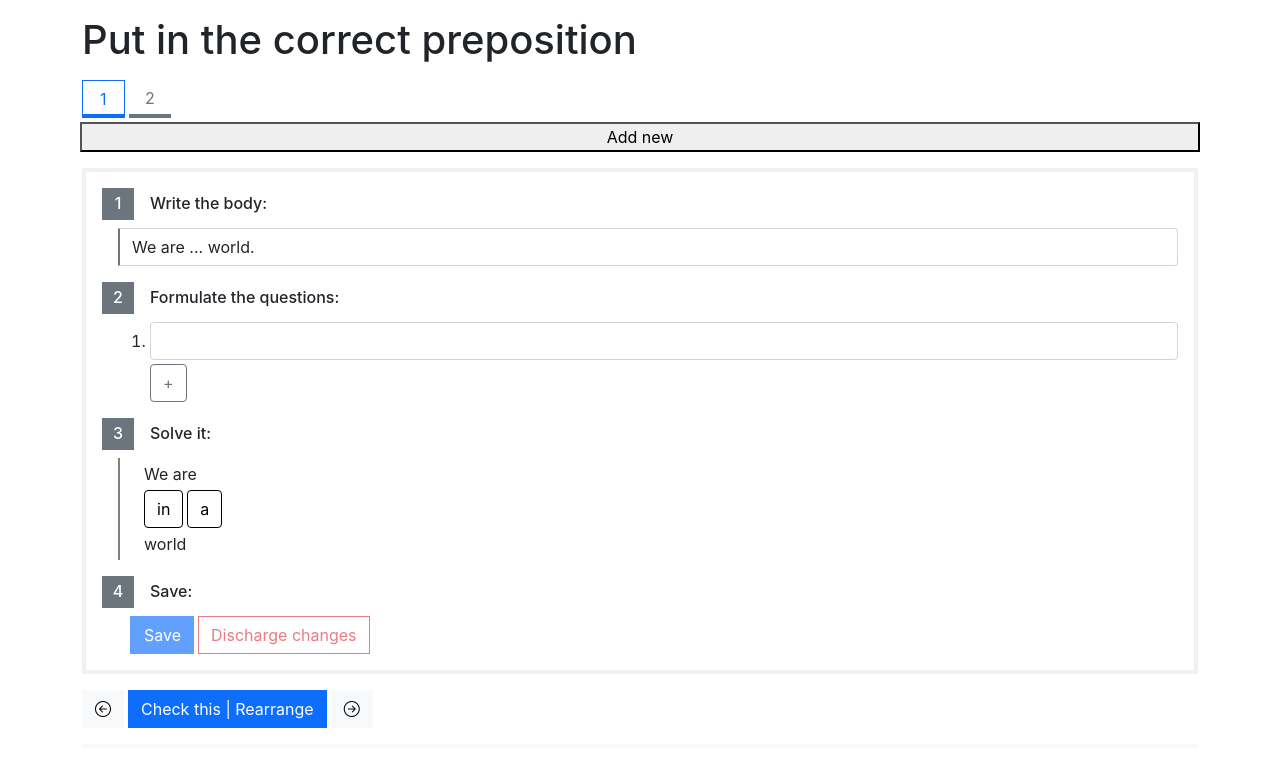
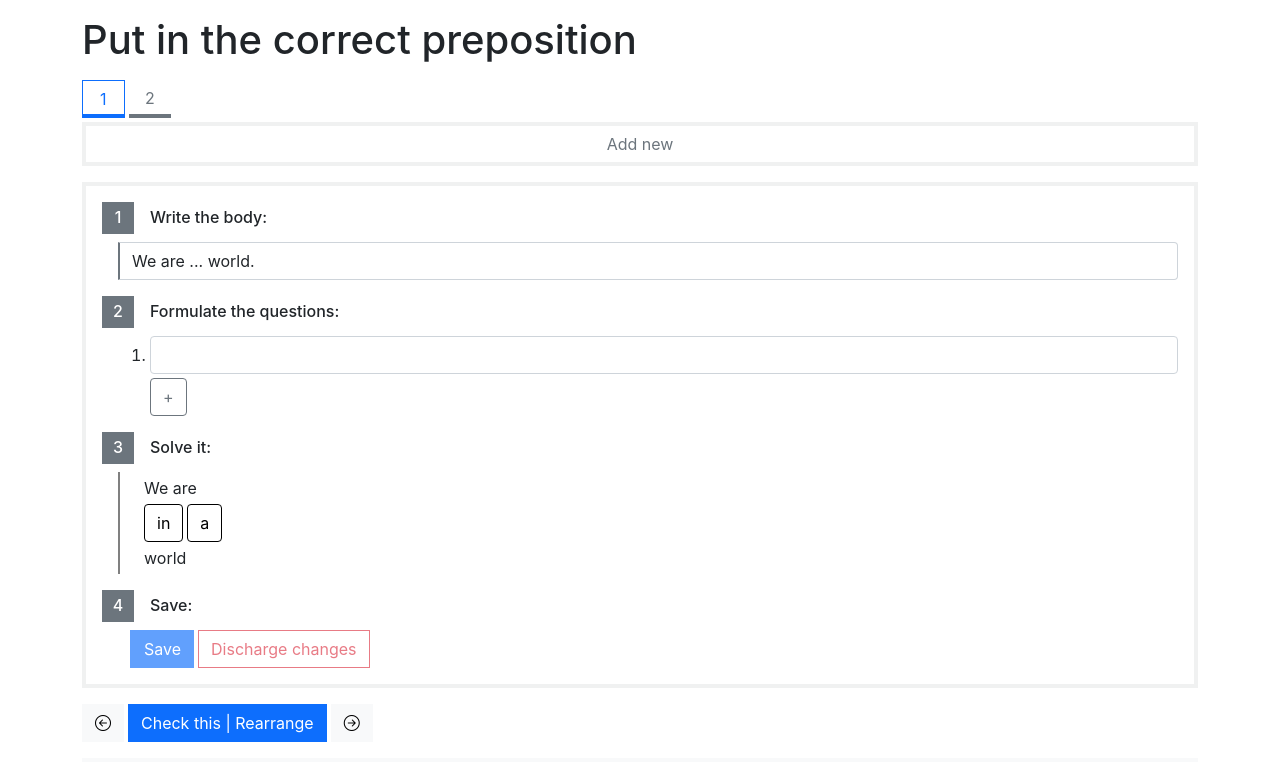
Before and after one commit to enrico-bottani/kisa-exercise, a React (Create React App) app: page / in a window 1280 px wide. Shown: the top 780 px of the page. Built offline with nearby package versions, Linux system fonts and the light colour scheme.

Commit message:
Add new todo btn

```diff
--- a/src/components/exercise/common/pagination/TodosPagination.tsx
+++ b/src/components/exercise/common/pagination/TodosPagination.tsx
@@ -24,6 +24,6 @@ function TodosPagination(props: Props) {
       onSetSelected={props.onSetExercise}></TodoPage>)
   });
 
-  return (<>{listItems}{add}</>)
+  return (<>{listItems} <div className="col-12">{add}</div></>)
 }
 export default TodosPagination;
--- /dev/null
+++ b/src/components/exercise/common/pagination/editor/TodoNewSentenceButton.module.css
@@ -0,0 +1,3 @@
+.AddNewButton{
+    border-color: #f0f1f1;
+}
--- a/src/components/exercise/common/pagination/editor/TodoNewSentenceButton.tsx
+++ b/src/components/exercise/common/pagination/editor/TodoNewSentenceButton.tsx
@@ -1,4 +1,4 @@
-
+import styles from './TodoNewSentenceButton.module.css';
 import { NewDraftAble } from '../../../../../models/editor/EditorExerciseControls';
 interface Props {
     text: string;
@@ -12,6 +12,6 @@ function TodoNewSentenceButton({ newDraft, text }: Props) {
             newDraft.newDraft();
     }
 
-    return (<button onClick={addNew}>{text}</button>)
+    return (<button className={'btn btn-outline-secondary border-4 rounded-0 w-100 ' + styles.AddNewButton} onClick={addNew}>{text}</button>)
 }
 export default TodoNewSentenceButton;
```
